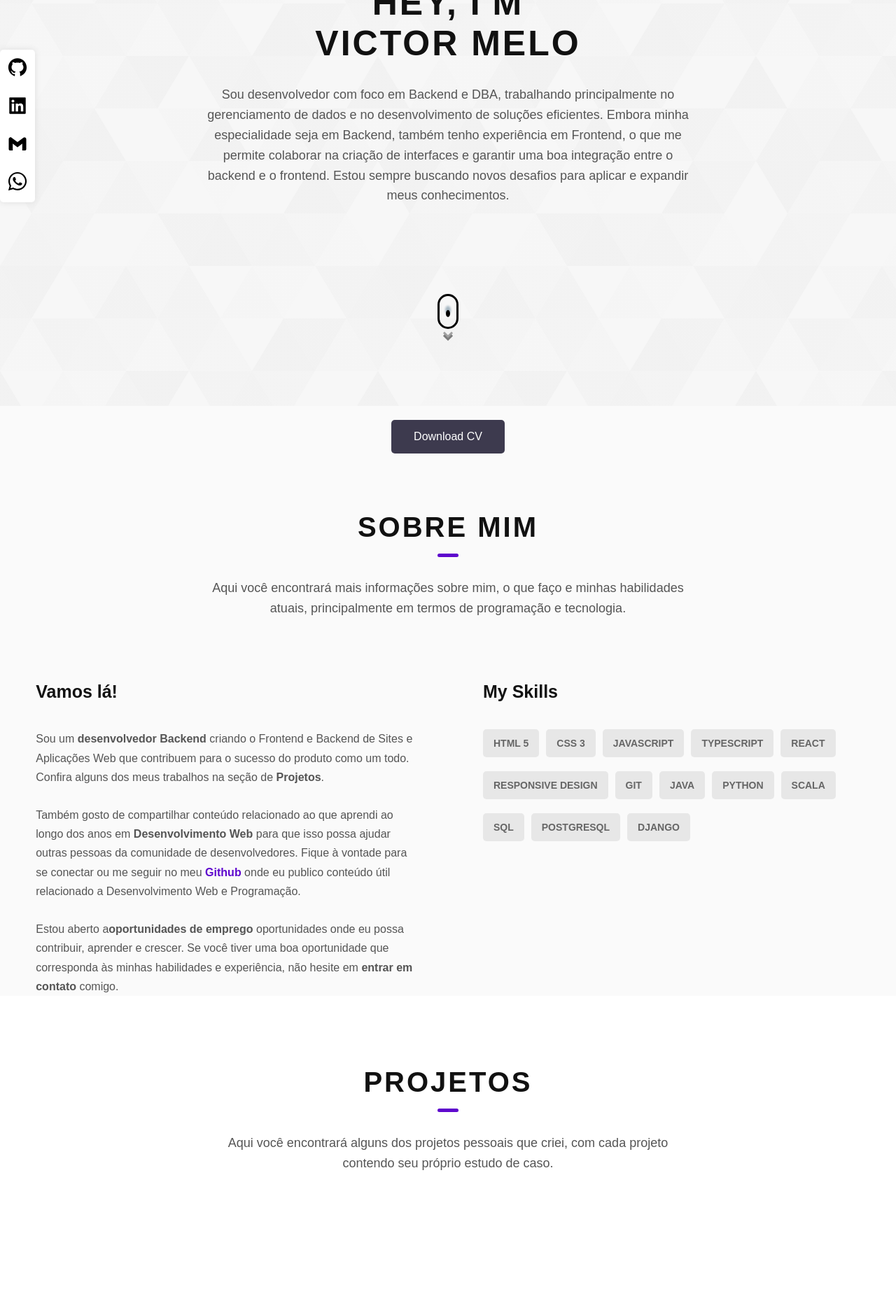
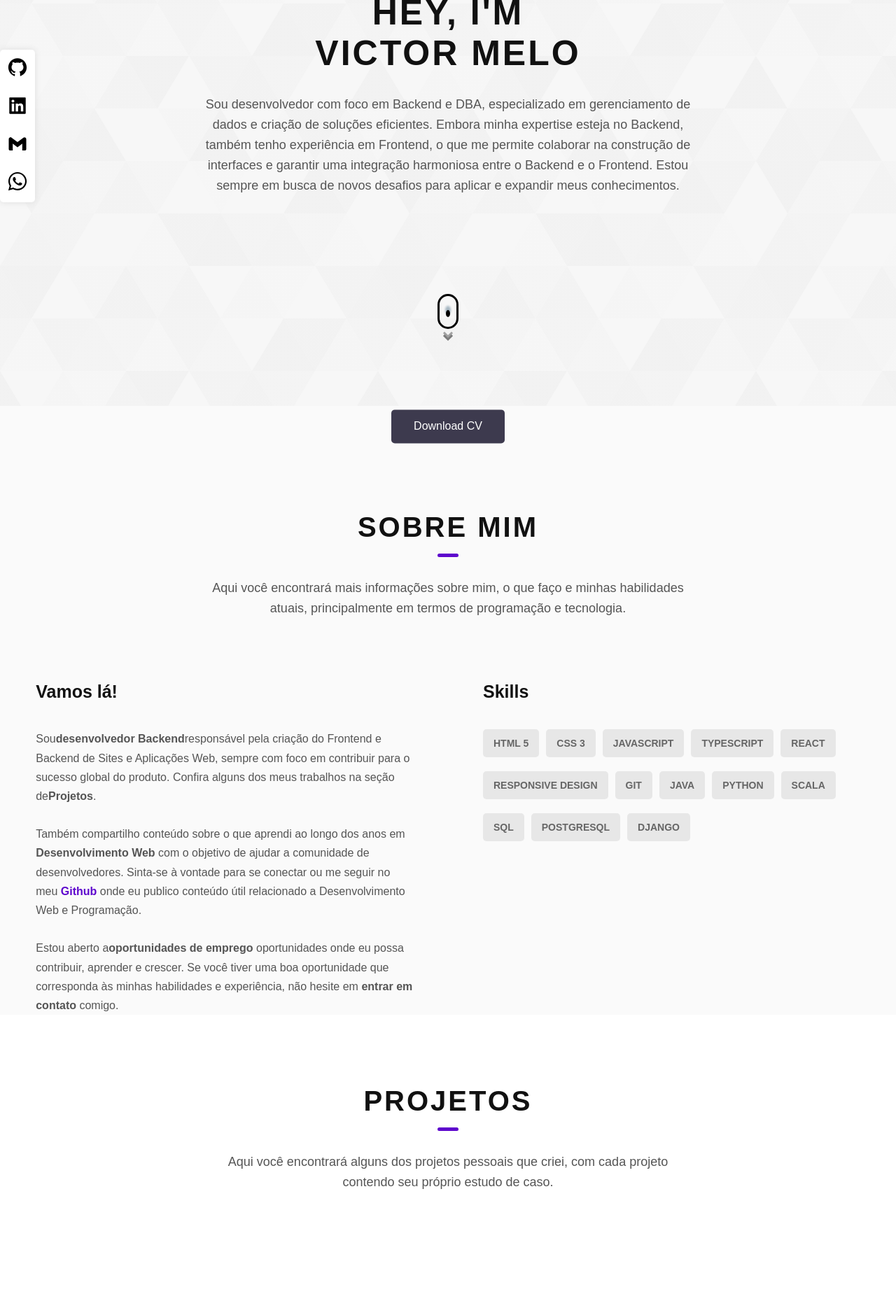
Before and after one commit to VetorMelo/portfolio_victor_react, a React (Vite) app: page / in a window 1280 px wide. Shown: the part 220-2089 px from the top of the page at 70% size. Built offline with nearby package versions, Linux system fonts and the light colour scheme; a web font is replaced by a local one.

Commit message:
Atualização

```diff
--- a/src/app/App.jsx
+++ b/src/app/App.jsx
@@ -99,7 +99,7 @@ const skills = [
 ];
 const projects = [
 	{
-		name: 'Projeto Estacionamento Central Park',
+		name: 'Projeto Estacionamento',
 		link: 'https://vetormelo.github.io/estacionamento_project_ts/',
 		github: 'https://github.com/VetorMelo/estacionamento_project_ts',
 		description: 'Este código gerencia uma lista de veículos em uma garagem, permitindo adicionar novos veículos, calcular o valor a ser pago com base no tempo estacionado e remover veículos da garagem. Além disso, utilizei o localStorage para a persistência de dados e manipulação de eventos DOM para a interação com o usuário.',
@@ -196,7 +196,7 @@ function App() {
 				<div className={style["home-content"]}>
 				<img src={minhaFoto} alt="Victor Melo" className={style["profile-pic"]} />
 				<h1>HEY, I'M<br className={style["mobile-break"]} />Victor Melo</h1>
-					<p>Sou desenvolvedor com foco em Backend e DBA, trabalhando principalmente no gerenciamento de dados e no desenvolvimento de soluções eficientes. Embora minha especialidade seja em Backend, também tenho experiência em Frontend, o que me permite colaborar na criação de interfaces e garantir uma boa integração entre o backend e o frontend. Estou sempre buscando novos desafios para aplicar e expandir meus conhecimentos.</p><br></br><br></br><br></br><br></br><br></br><br></br><br></br><br></br><br></br><br></br><br></br><br></br><br></br><br></br><br></br>
+					<p>Sou desenvolvedor com foco em Backend e DBA, especializado em gerenciamento de dados e criação de soluções eficientes. Embora minha expertise esteja no Backend, também tenho experiência em Frontend, o que me permite colaborar na construção de interfaces e garantir uma integração harmoniosa entre o Backend e o Frontend. Estou sempre em busca de novos desafios para aplicar e expandir meus conhecimentos.</p><br></br><br></br><br></br><br></br><br></br><br></br><br></br><br></br><br></br><br></br><br></br><br></br><br></br><br></br><br></br>
 					<a
 						href={cv}
 						download="cv-PDF-document"
@@ -243,13 +243,13 @@ function App() {
 						<div className={style["about-info"]}>
 							<h3>Vamos lá!</h3>
 							<p>
-								Sou um <span>desenvolvedor Backend</span> criando o Frontend e Backend de Sites e Aplicações Web que contribuem para o sucesso do produto como um todo. Confira alguns dos meus trabalhos na seção de <span>Projetos</span>. <br /> <br />
-								Também gosto de compartilhar conteúdo relacionado ao que aprendi ao longo dos anos em <span>Desenvolvimento Web</span> para que isso possa ajudar outras pessoas da comunidade de desenvolvedores. Fique à vontade para se conectar ou me seguir no meu <a href="https://github.com/VetorMelo" target="_blank">Github</a> onde eu publico conteúdo útil relacionado a Desenvolvimento Web e Programação. <br /> <br />
+								Sou<span>desenvolvedor Backend</span>responsável pela criação do Frontend e Backend de Sites e Aplicações Web, sempre com foco em contribuir para o sucesso global do produto. Confira alguns dos meus trabalhos na seção de<span>Projetos</span>. <br /> <br />
+								Também compartilho conteúdo sobre o que aprendi ao longo dos anos em <span>Desenvolvimento Web</span> com o objetivo de ajudar a comunidade de desenvolvedores. Sinta-se à vontade para se conectar ou me seguir no meu  <a href="https://github.com/VetorMelo" target="_blank">Github</a> onde eu publico conteúdo útil relacionado a Desenvolvimento Web e Programação. <br /> <br />
 								Estou aberto a<span>oportunidades de emprego</span> oportunidades onde eu possa contribuir, aprender e crescer. Se você tiver uma boa oportunidade que corresponda às minhas habilidades e experiência, não hesite em <span>entrar em contato</span> comigo.
 							</p>
 						</div>
 						<div className={style["my-skill"]}>
-							<h3>My Skills</h3>
+							<h3>Skills</h3>
 							<div className={style.skills}>
 								{
 									skills.map((skill, index) => {
```
Also changed, not shown: 1 other file (tests, documents, lock files or other folders).
